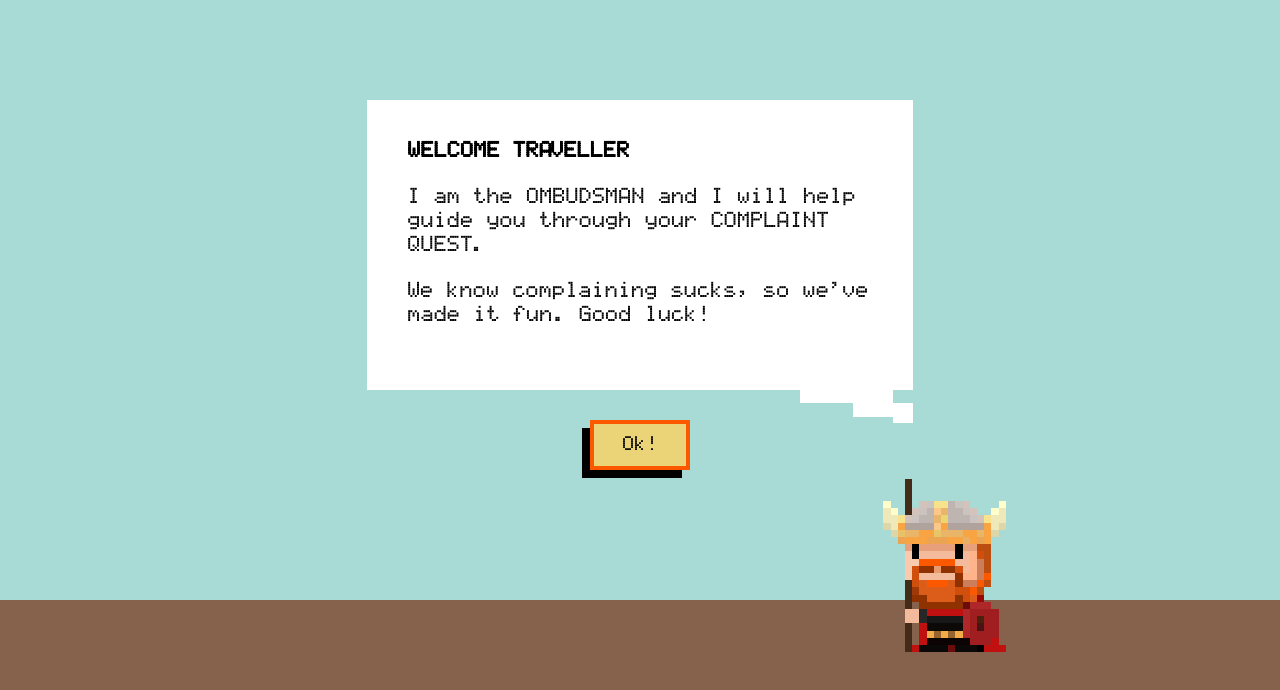
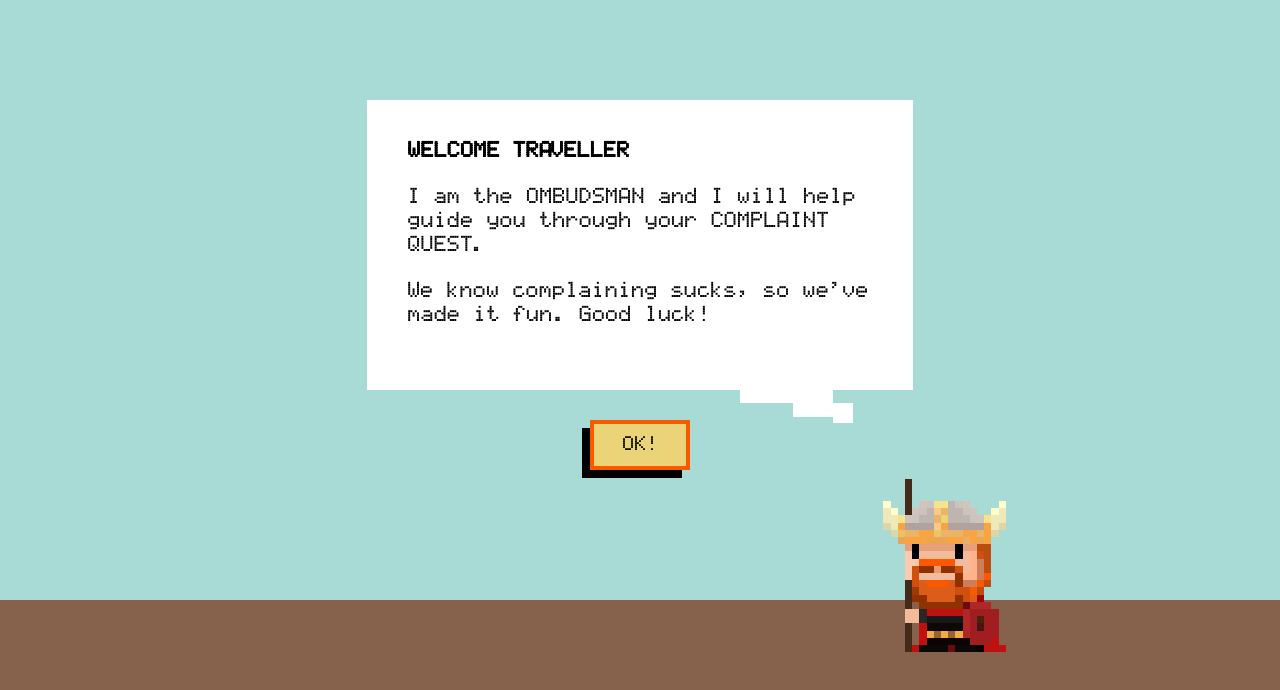
Before and after one commit to fephil/sax-turtles-webapp, a React (Create React App) app: page / in a window 1280 px wide. Shown: the top 690 px of the page. Built offline with nearby package versions, Linux system fonts and the light colour scheme.

Commit message:
feat: final tweaks to MVP splash screen

```diff
--- a/src/App.css
+++ b/src/App.css
@@ -38,7 +38,7 @@ body {
   height: 73px;
   position: absolute;
   margin: 0 auto;
-  right: 0;
+  right: 60px;
 }
 
 .button {
--- a/src/SplashScreen.js
+++ b/src/SplashScreen.js
@@ -33,7 +33,7 @@ class SplashScreen extends Component {
 
                     <Route render={({ history}) => (
                         <button type='button' className='button' onClick={ this.handleClick.bind(this, history)}>
-                            Ok!
+                            OK!
                         </button>
                     )} />
                     <div className="speechtail"></div>
```
